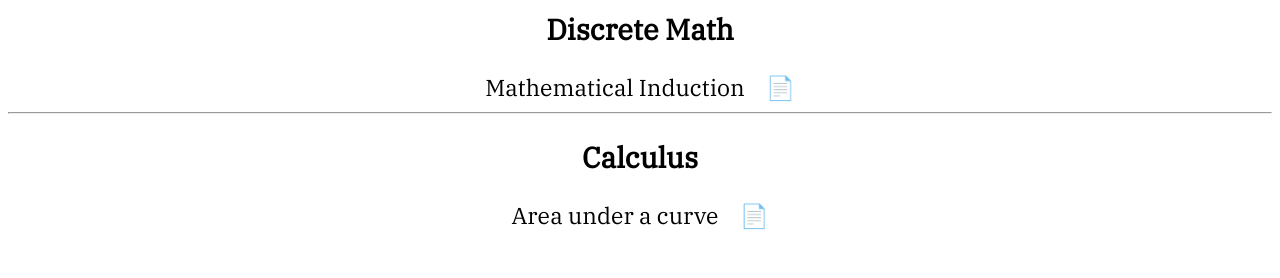
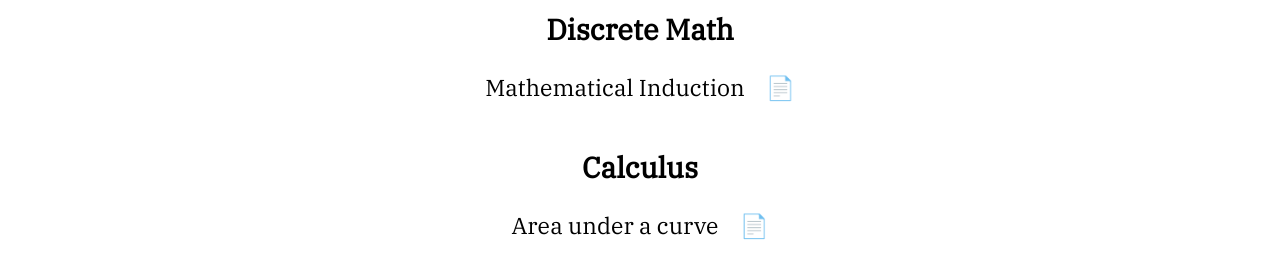
Before and after one commit to HSamiul/highschool-portfolio, a plain HTML site: page table_of_contents.html in a window 1280 px wide. Shown: the part 164-442 px from the top of the page. Drawn offline with Linux system fonts and the light colour scheme.

Commit message:
added dividers to ToC

```diff
--- a/styles.css
+++ b/styles.css
@@ -167,3 +167,14 @@ button {
   font-size: 200%;
   cursor: pointer;
 }
+
+hr.style {
+  margin-left: 700px;
+  margin-right: 700px;
+  margin-top: 20px;
+  margin-bottom: 20px;
+  display: block;
+  height: 0px;
+  border: 0;
+  border-top: 2px solid #ffa500;
+}
```
